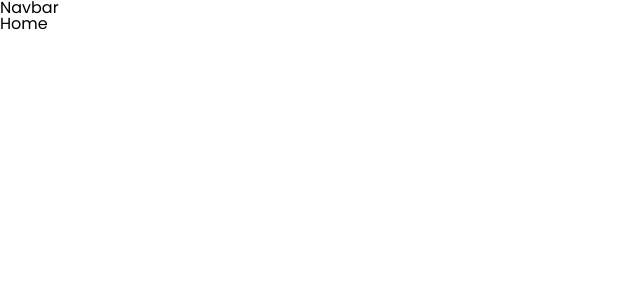
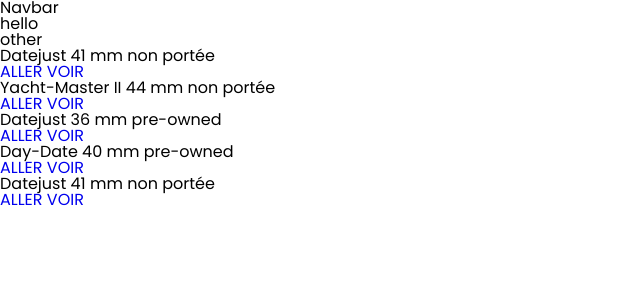
Before and after one commit to R0BIN0/Cart-FramerMotion, a React (Create React App) app: page / in a window 1280 px wide. Shown: the top 300 px of the page, without its empty margins (0-640 px from the left). Built offline with nearby package versions, Linux system fonts and the light colour scheme.

Commit message:
logic cart added

```diff
--- a/src/App.js
+++ b/src/App.js
@@ -13,11 +13,13 @@
 // Hooks
 
 import { ScrollRestoration } from "./Hooks/ScrollRestoration";
+import RefreshLS from "./Hooks/RefreshLS";
 
 function App() {
   return (
     <BrowserRouter>
       <ScrollRestoration />
+      <RefreshLS />
       <AnimatedRoutes />
     </BrowserRouter>
   );
--- a/src/Data/ProductData.js
+++ b/src/Data/ProductData.js
@@ -1,49 +1,56 @@
-import { v4 as uuidv4 } from "uuid";
+// import { v4 as uuidv4 } from "uuid";
 
 const productData = [
   {
-    id: uuidv4(),
+    id: 1,
     name: "Datejust 41 mm non portée",
     year: "2021",
     description:
       "Lorem ipsum dolor sit amet consectetur adipisicing elit. Soluta accusamus magni fuga, ratione cumque adipisci veritatis veniam modi numquam consectetur dolorum exercitationem unde.",
     price: 17230,
     size: "Unique",
+    stock: 10,
   },
   {
-    id: uuidv4(),
+    id: 2,
     name: "Yacht-Master II 44 mm non portée",
     year: "2021",
     description:
       "Lorem ipsum dolor sit amet consectetur adipisicing elit. Soluta accusamus magni fuga, ratione cumque adipisci veritatis veniam modi numquam consectetur dolorum exercitationem unde.",
     price: 53123,
     size: "Unique",
+    stock: 6,
   },
   {
-    id: uuidv4(),
+    id: 3,
     name: "Datejust 36 mm pre-owned",
     year: "2021",
     description:
       "Lorem ipsum dolor sit amet consectetur adipisicing elit. Soluta accusamus magni fuga, ratione cumque adipisci veritatis veniam modi numquam consectetur dolorum exercitationem unde.",
     price: 20178,
     size: "Unique",
+    stock: 3,
   },
   {
-    id: uuidv4(),
+    id: 4,
     name: "Day-Date 40 mm pre-owned",
     year: "2021",
     description:
       "Lorem ipsum dolor sit amet consectetur adipisicing elit. Soluta accusamus magni fuga, ratione cumque adipisci veritatis veniam modi numquam consectetur dolorum exercitationem unde.",
     price: 73900,
     size: "Unique",
+    stock: 12,
   },
   {
-    id: uuidv4(),
+    id: 5,
     name: "Datejust 41 mm non portée",
     year: "2021",
     description:
       "Lorem ipsum dolor sit amet consectetur adipisicing elit. Soluta accusamus magni fuga, ratione cumque adipisci veritatis veniam modi numquam consectetur dolorum exercitationem unde.",
     price: 18030,
     size: "Unique",
+    stock: 26,
   },
 ];
+
+export default productData;
--- /dev/null
+++ b/src/Hooks/RefreshLS.js
@@ -0,0 +1,13 @@
+import { useEffect } from "react";
+
+const RefreshLS = () => {
+  useEffect(() => {
+    if (!localStorage.getItem("cart")) {
+      return localStorage.setItem("cart", JSON.stringify([]));
+    }
+  }, []);
+
+  return null;
+};
+
+export default RefreshLS;
--- a/src/Pages/Cart/Cart.js
+++ b/src/Pages/Cart/Cart.js
@@ -1,5 +1,53 @@
-import React from "react";
+import { useState, useEffect } from "react";
 
 export default function Cart() {
-  return <div>Cart</div>;
+  // ============= STATES =============
+
+  const [cart, setCart] = useState(
+    JSON.parse(localStorage.getItem("cart")) || []
+  );
+
+  // ============= MIS A JOUR DU LS =============
+
+  useEffect(() => {
+    localStorage.setItem("cart", JSON.stringify(cart));
+  }, [cart]);
+
+  // ============= FONCTION "REMOVE FROM CART" =============
+
+  const removeFromCart = (objId) => {
+    setCart((prev) => prev.filter((item) => item.id !== objId));
+  };
+
+  // ============= FONCTION "UPDATE QTY" =============
+
+  const updateQty = ({ objId, qty }) => {
+    setCart((prev) =>
+      prev.map((item) => (item.id === objId ? { ...item, qty: qty } : item))
+    );
+  };
+
+  return (
+    <>
+      {cart.map((item, i) => (
+        <div key={i}>
+          <h1>{item.name}</h1>
+          <p>{item.qty}</p>
+          <button onClick={() => removeFromCart(item.id)}>X</button>
+          <select
+            value={item.qty}
+            onChange={(e) =>
+              updateQty({ objId: item.id, qty: Number(e.target.value) })
+            }
+          >
+            {Array.from({ length: item.stock }).map((_, i) => (
+              <option key={i + 1} value={i + 1}>
+                {i + 1}
+              </option>
+            ))}
+          </select>
+        </div>
+      ))}
+    </>
+  );
 }
--- a/src/Pages/Home/Home.js
+++ b/src/Pages/Home/Home.js
@@ -1,5 +1,23 @@
-import React from "react";
+// General
+
+import { useState } from "react";
+import { Link } from "react-router-dom";
+
+// Data
+
+import productData from "../../Data/ProductData";
 
 export default function Home() {
-  return <div>Home</div>;
+  return (
+    <>
+      <h1>hello</h1>
+      <p>other</p>
+      {productData.map((item, i) => (
+        <>
+          <h1 key={i}>{item.name}</h1>
+          <Link to={`/product/${item.id}`}>ALLER VOIR</Link>
+        </>
+      ))}
+    </>
+  );
 }
--- a/src/Pages/ProductDetails/ProductDetails.js
+++ b/src/Pages/ProductDetails/ProductDetails.js
@@ -1,5 +1,65 @@
-import React from "react";
+// General
+
+import { useEffect, useState } from "react";
+import { useParams } from "react-router-dom";
+
+// Data
+
+import productData from "../../Data/ProductData";
 
 export default function ProductDetails() {
-  return <div>ProductDetails</div>;
+  // ============= STATES =============
+
+  const [cart, setCart] = useState(
+    JSON.parse(localStorage.getItem("cart")) || []
+  );
+  const [currentProduct, setCurrentProduct] = useState({});
+  const [qty, setQty] = useState("");
+
+  // ============= RECUPERER LE BON PRODUIT =============
+
+  const id = useParams().id;
+
+  useEffect(() => {
+    const product = productData.filter((item) => item.id.toString() === id);
+    setCurrentProduct(product[0]);
+  }, []);
+
+  // ============= MIS A JOUR DU LS =============
+
+  useEffect(() => {
+    localStorage.setItem("cart", JSON.stringify(cart));
+  }, [cart]);
+
+  // ============= FONCTION "ADD TO CART" =============
+
+  const addToCart = ({ objId, qty }) => {
+    let newArr = [...cart];
+    const newObj = { ...currentProduct, qty: qty };
+
+    const alreadyHere = cart.findIndex((item) => item.id === objId);
+
+    if (alreadyHere === -1) {
+      newArr = [...cart, newObj];
+    } else {
+      newArr.splice(alreadyHere, 1, newObj);
+    }
+    setCart(newArr);
+  };
+
+  return (
+    <>
+      <h1>{currentProduct.name}</h1>
+      <button onClick={() => addToCart({ objId: currentProduct.id, qty: qty })}>
+        AJOUTER
+      </button>
+      <select onChange={(e) => setQty(Number(e.target.value))}>
+        {Array.from({ length: currentProduct.stock }).map((_, i) => (
+          <option key={i + 1} value={i + 1}>
+            {i + 1}
+          </option>
+        ))}
+      </select>
+    </>
+  );
 }
```
